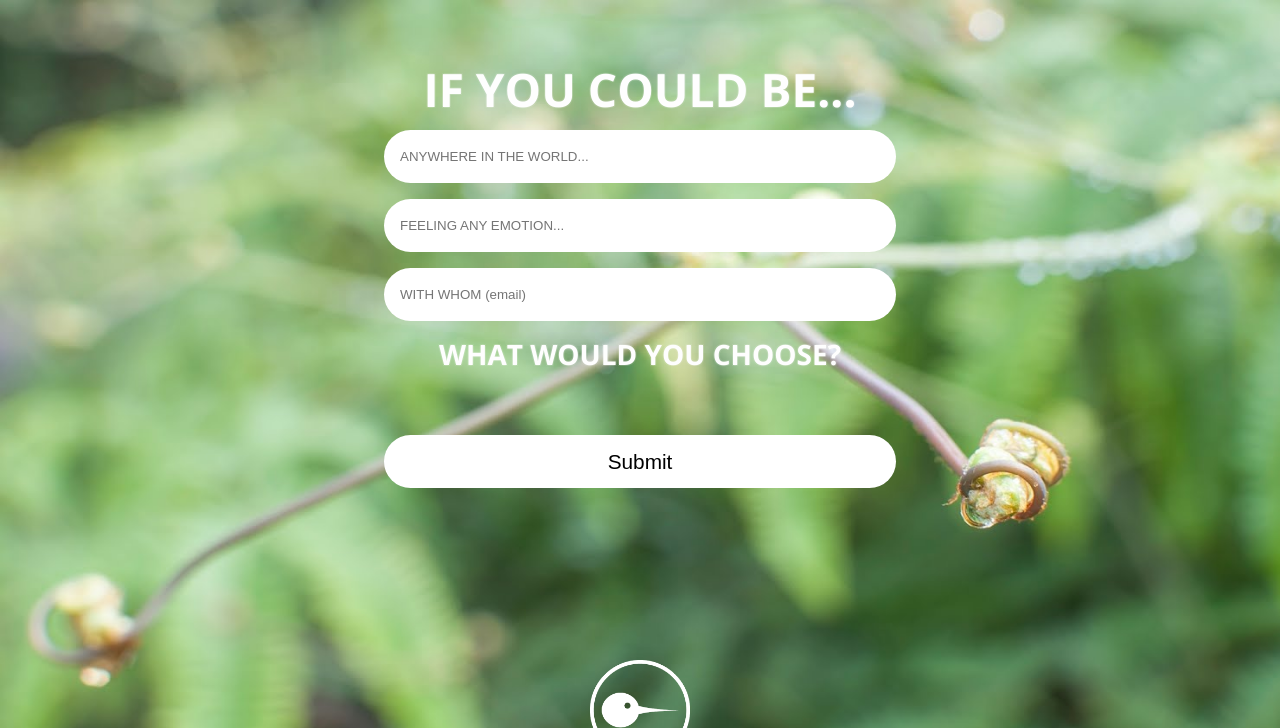
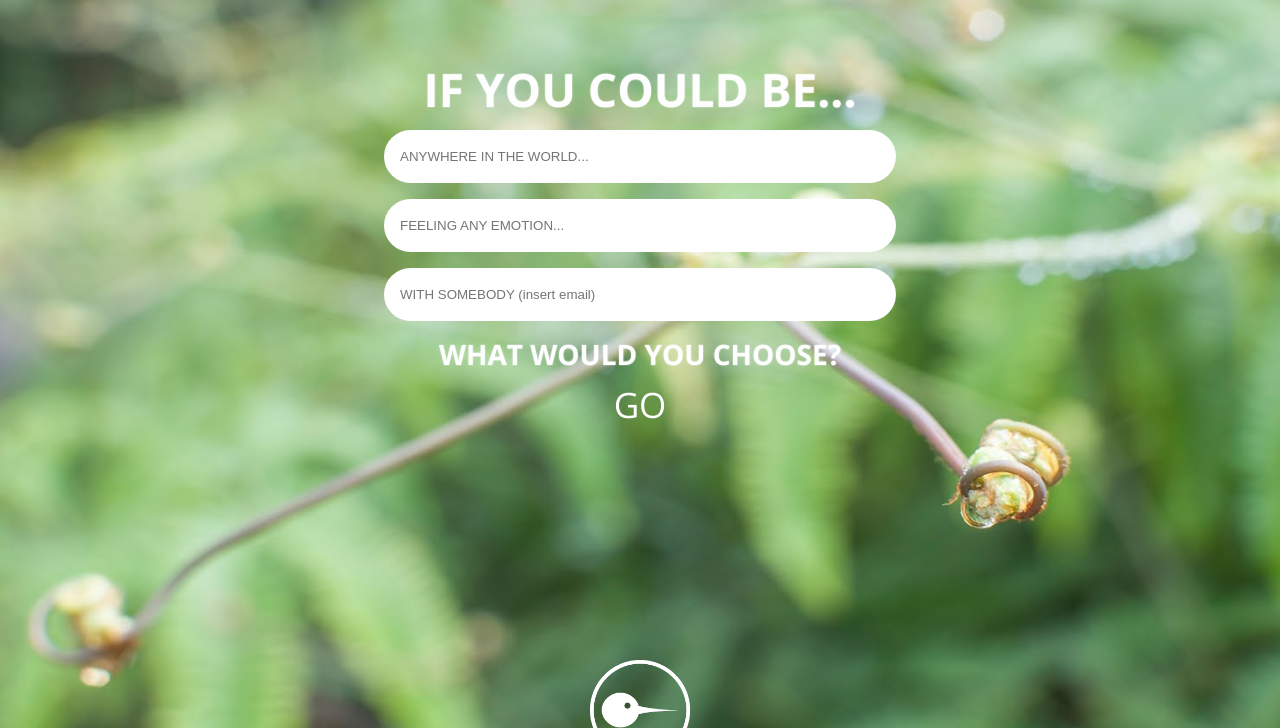
Before and after one commit to Gapelia/LaunchingPage, a PHP site: page /plus/teleport/ in a window 1280 px wide. Shown: the top 728 px of the page. Run offline with PHP 8.4, Linux system fonts and the light colour scheme; some libraries are stand-ins or nearby versions; some web fonts are replaced.

Commit message:
More cosmetic changes

```diff
--- a/teleport.php
+++ b/teleport.php
@@ -89,13 +89,16 @@
 
 				<input id="place" name="place" placeholder="ANYWHERE IN THE WORLD..." type="text"/><br/>
 				<input id="feeling" name="feeling" placeholder="FEELING ANY EMOTION..." type="text"/><br/>
-				<input id="with" name="with" placeholder="WITH WHOM (email)" type="text"/>
+				<input id="with" name="with" placeholder="WITH SOMEBODY (insert email)" type="text"/>
 				<input id="coord" name="coord" type="hidden"/>
 				<input id="skip" name="skip" type="hidden" value="false"/>
 
 				<h3>What would you choose?</h3>
 
-				<a id="new_btn" class="submit panel" href="#"><input type="button" hidefocus="true" id="submitIt" value="Submit" style="font-size: 1.3em;" /></a>
+				<a class="submit panel" href="#" id="submitIt">
+<!--                                    <input type="button" hidefocus="true" id="submitIt" value="Submit" style="font-size: 1.3em;" />-->
+                                    <h2 style="color:#FFF;margin-top:-50px;">GO</h2>
+                                </a>
 
 				<div id="logo-wrapper">
 					<a id="logo" href=""></a><p class="logo-tagline">Be curious</p>
```
